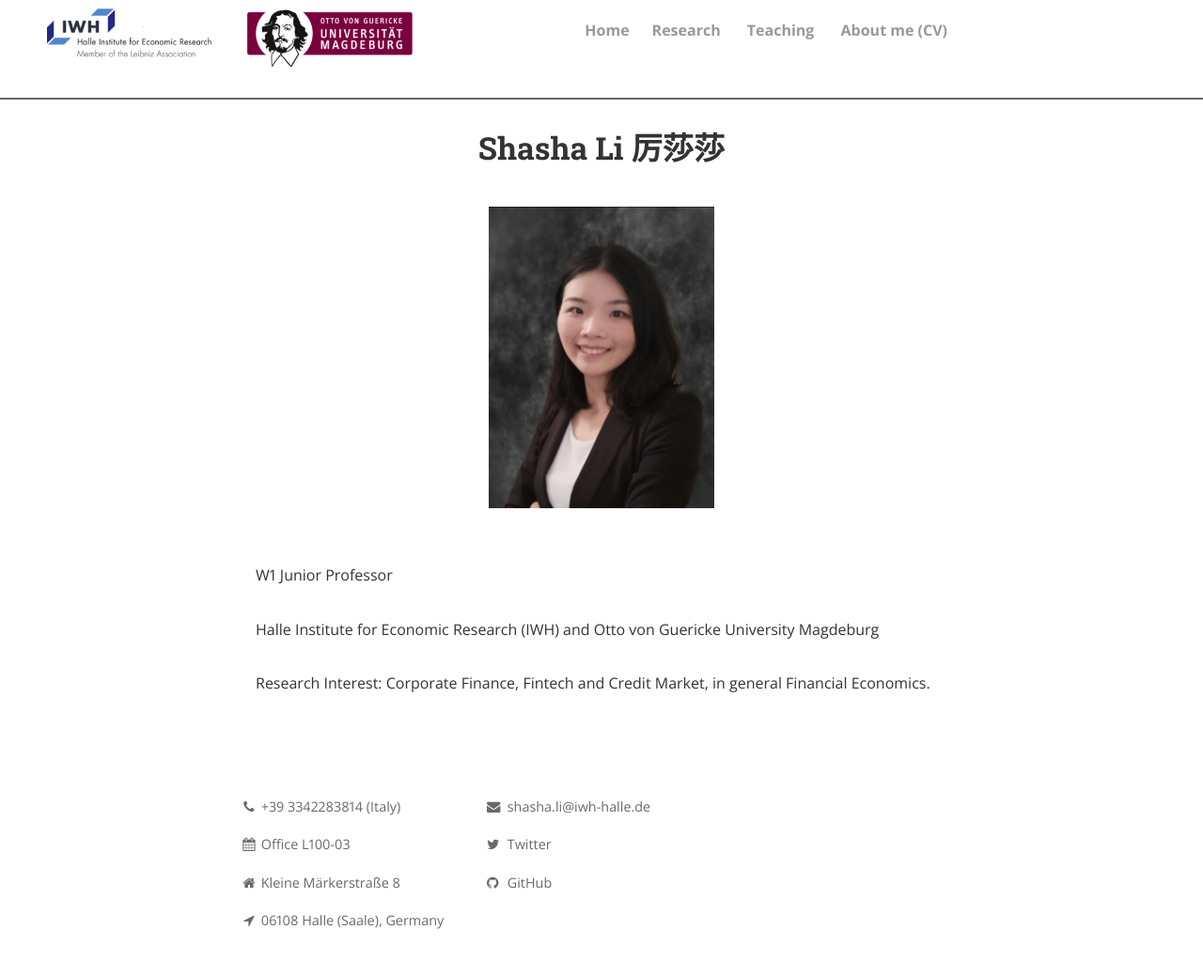
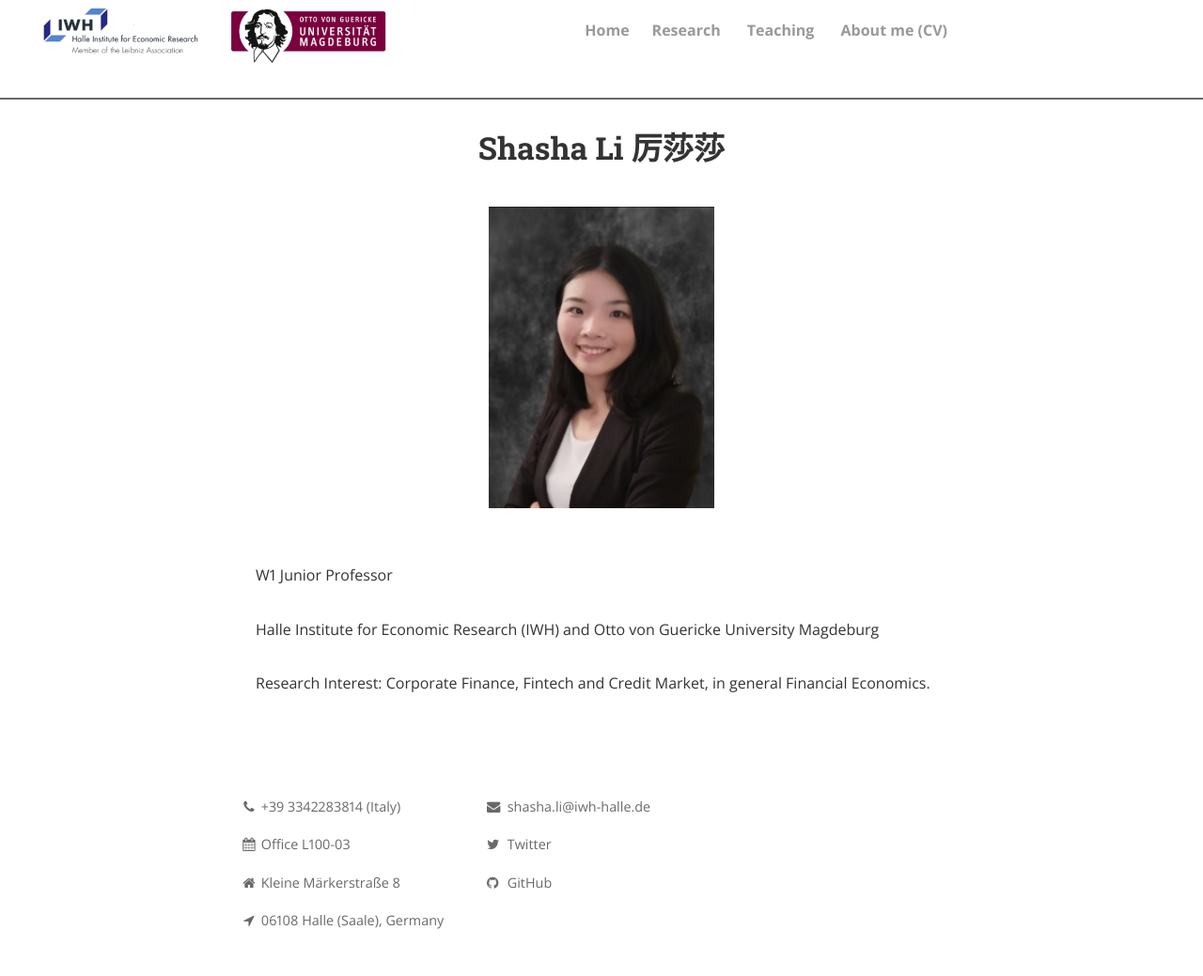
Before and after one commit to shasha-li/shasha-li.github.io, a Jekyll site: the page built from index.html, in a window 1280 px wide. Shown: the whole page at 94% size. Built offline with Jekyll 4.4.1, drawn with Linux system fonts in a browser that asks for light colours; nearby versions of some CDN libraries; the list of posts is cut into pages by our own code; comment, search, counter and statistics services are not loaded; a style sheet for code colours, icons or effects is not loaded.

Commit message:
Update header.html

```diff
--- a/_includes/header.html
+++ b/_includes/header.html
@@ -1,5 +1,5 @@
 <header class="navigation" role="banner">
- <img class="topleft" width="446" height="75" src="https://shasha-li.github.io/content/IWHM.png" alt="IWH">
+ <img class="topleft" width="417" height="70" src="https://shasha-li.github.io/content/IWHM.png" alt="IWH">
   <div class="navigation-wrapper">
     <a href="javascript:void(0)" class="navigation-menu-button" id="js-mobile-menu">
       <i class="fa fa-bars"></i>
```
